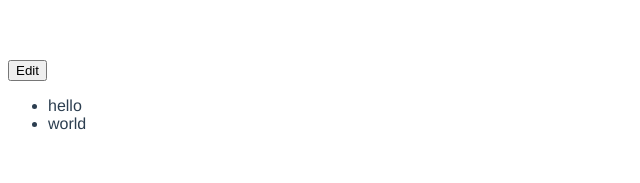
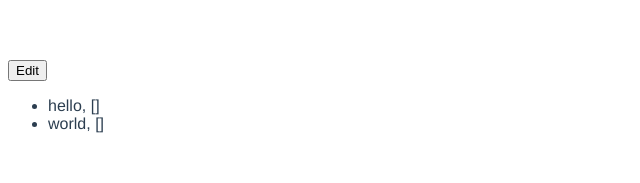
Before and after one commit to jcm2512/jgrammar, a Vue app: page / in a window 1280 px wide. Shown: the top 183 px of the page, without its empty margins (0-640 px from the left). Built offline with nearby package versions, Linux system fonts and the light colour scheme.

Commit message:
simple addSentence

```diff
--- a/src/components/Cards.vue
+++ b/src/components/Cards.vue
@@ -2,7 +2,7 @@
   <button v-on:click="toggleEditMode">{{ editMode ? "Done" : "Edit" }}</button>
   <ul>
     <li v-for="(card, index) in cardList" :key="`card-${index}`">
-      {{ card.term }}
+      {{ card.term }}, {{card.sentence}}
     </li>
   </ul>
   <br /><br />
@@ -10,7 +10,7 @@
   <input
     v-if="findMode"
     placeholder="Add Sentence"
-    v-on:keyup.enter="addCard"
+    v-on:keyup.enter="addSentence"
   />
   <br />
   <br />
@@ -25,18 +25,26 @@ export default {
       findMode: true,
       showAll: true,
       cardList: [
-        { term: "hello", meaning: "", sentence: "" },
-        { term: "world", meaning: "", sentence: "" },
+        { term: "hello", meaning: "", sentence: [] },
+        { term: "world", meaning: "", sentence: [] },
       ],
     };
   },
   methods: {
     addCard: function (event) {
-      let card = { term: event.target.value, meaning: "", sentence: "" };
+      let card = { term: event.target.value, meaning: "", sentence: [] };
       this.cardList.push(card);
       event.target.value = "";
     },
+    addSentence: function (event) {
+      let sentence = event.target.value;
+      this.cardList.forEach(i => {
+        let found = sentence.search(i.term)
+        if (found > -1) i.sentence.push(sentence)
+        console.log(sentence, i)
+      })
 
+    },
     //  findGrammar: function (event) {
     //    let sentence = event.target.value;
     //    let grammarObject = this.searchGrammar(sentence);
```
